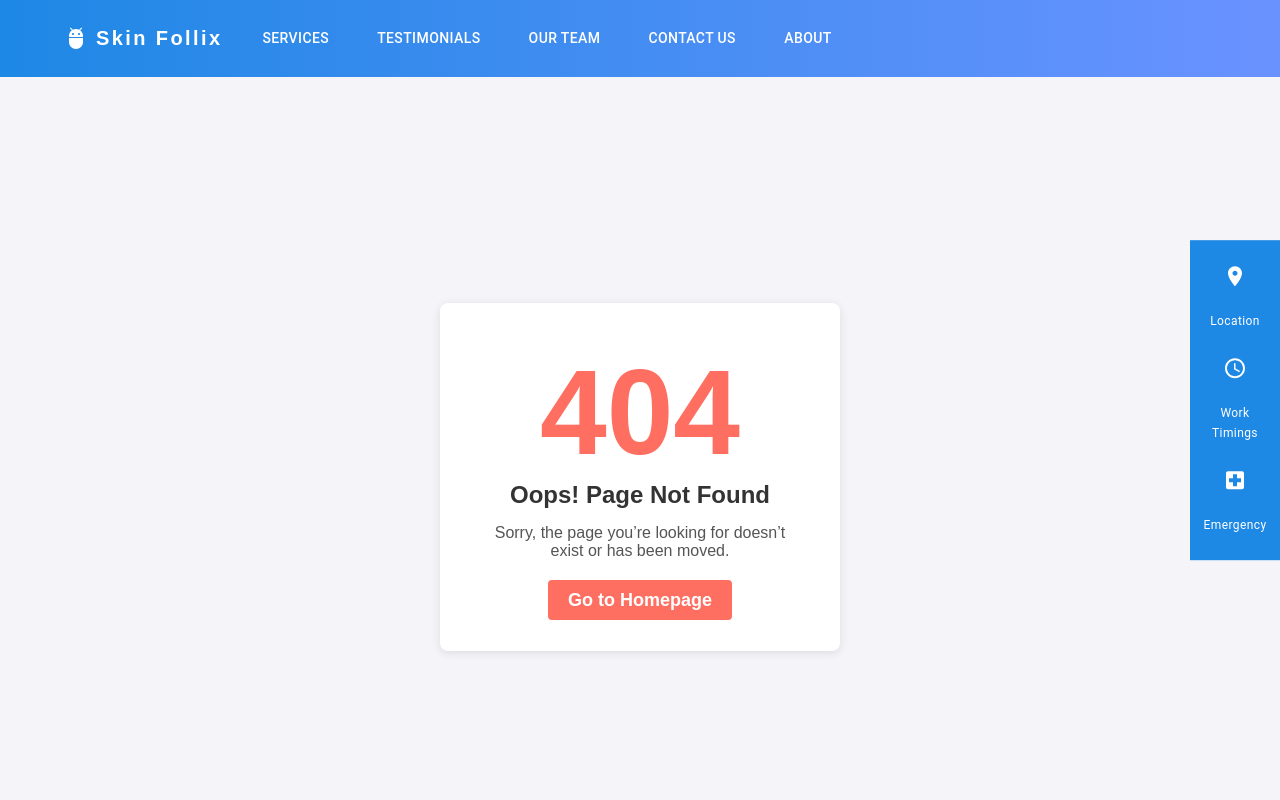
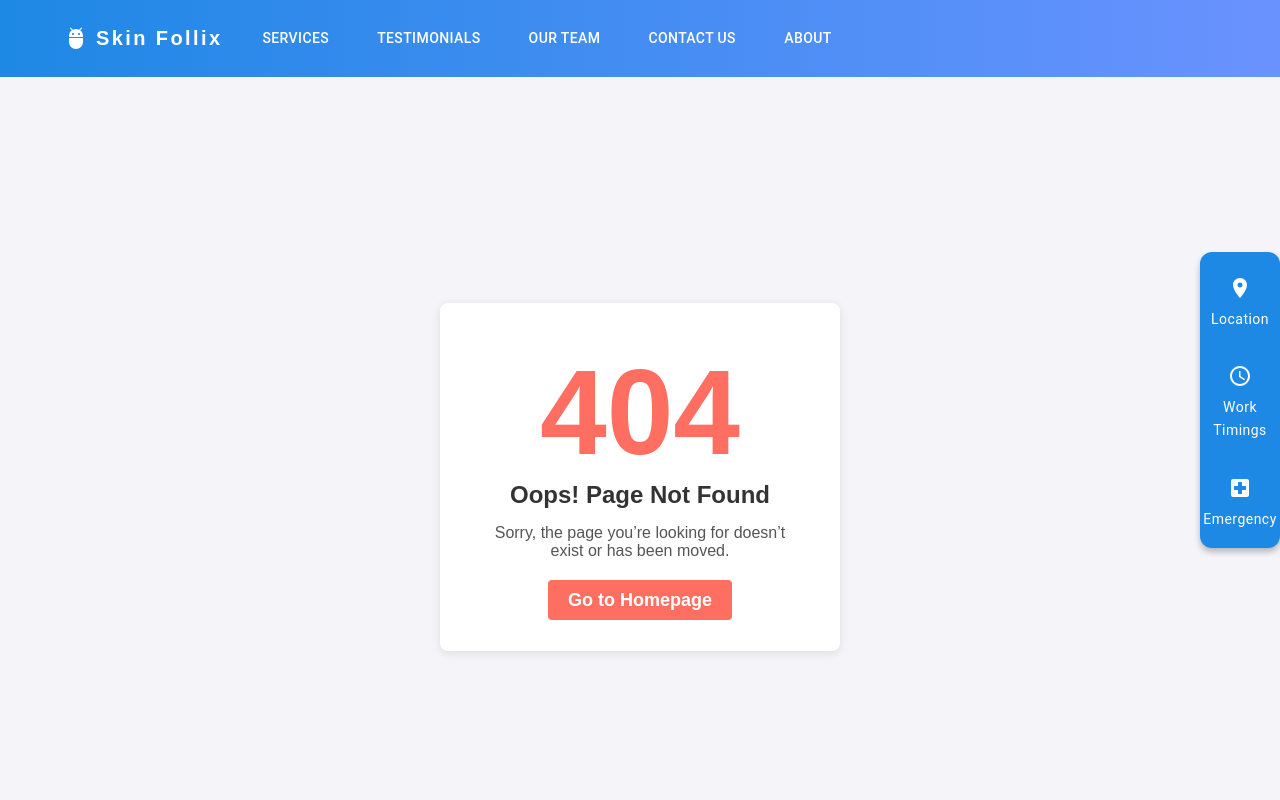
Before and after one commit to pareekdevansh/skin-follix-ui, a React (Create React App) app: page /login in a window 1280 px wide. Shown: the top 800 px of the page. Built offline with nearby package versions, Linux system fonts and the light colour scheme.

Commit message:
mui-migration: background transperent on hover for sidebar

```diff
--- a/src/components/sidebar/SideBar.jsx
+++ b/src/components/sidebar/SideBar.jsx
@@ -1,5 +1,5 @@
 import React, { useState } from "react";
-import { Box, Typography, Tooltip, IconButton } from "@mui/material";
+import { Box, Divider, Typography, Tooltip, IconButton } from "@mui/material";
 import LocationOnIcon from '@mui/icons-material/LocationOn';
 import AccessTimeIcon from "@mui/icons-material/AccessTime";
 import LocalHospitalIcon from '@mui/icons-material/LocalHospital';
@@ -25,7 +25,7 @@ const SideBar = () => {
     return (
         <Box
             sx={{
-                width: { lg: '90px', md: '50px' },
+                width: { lg: '80px', md: '40px' },
                 height: 'fit-content',
                 backgroundColor: "#1E88E5",
                 color: "white",
@@ -39,11 +39,15 @@ const SideBar = () => {
                 alignItems: "center",
                 justifyContent: "space-around",
                 transition: "width 0.3s ease",
+                borderRadius: '12px',
+                boxShadow: '0px 4px 6px rgba(0, 0, 0, 0.25)',
                 overflow: "hidden",
                 zIndex: 10,
+                gap: '1rem'
             }}
         >
             {sidebarItems.map((item, index) => (
+
                 <Box
                     key={index}
                     sx={{
@@ -52,23 +56,27 @@ const SideBar = () => {
                         alignItems: "center",
                         justifyContent: "center",
                         width: "100%",
-                        paddingY: "2px",
                         cursor: "pointer",
-                        transform: hoveredIcon === index ? "scale(1.15)" : "scale(1)",
+                        transform: hoveredIcon === index ? "scale(1.10)" : "scale(1)",
                         transition: "transform 0.3s ease",
-                        margin : '2px',
+                        backgroundColor: hoveredIcon === index ? "rgba(255, 255, 255, 0.2)" : "transparent",
+                        borderRadius: '12px',
+                        padding: '4px',
                     }}
                     onMouseEnter={() => handleMouseEnter(index)}
                     onMouseLeave={handleMouseLeave}
                 >
 
-                    <IconButton sx={{ color: "white" }}>
+                    <IconButton sx={{ color: "white" }} >
                         {item.icon}
                     </IconButton>
-                    <Typography variant="caption" sx={{ marginTop: "8px", fontSize: "12px", textAlign: "center", padding: "8px" }}>
+                    <Typography variant="caption" sx={{ fontSize: "14px", textAlign: "center" }}>
                         {item.label}
                     </Typography>
+                    <Divider />
+
                 </Box>
+
             ))}
         </Box>
     );
```
